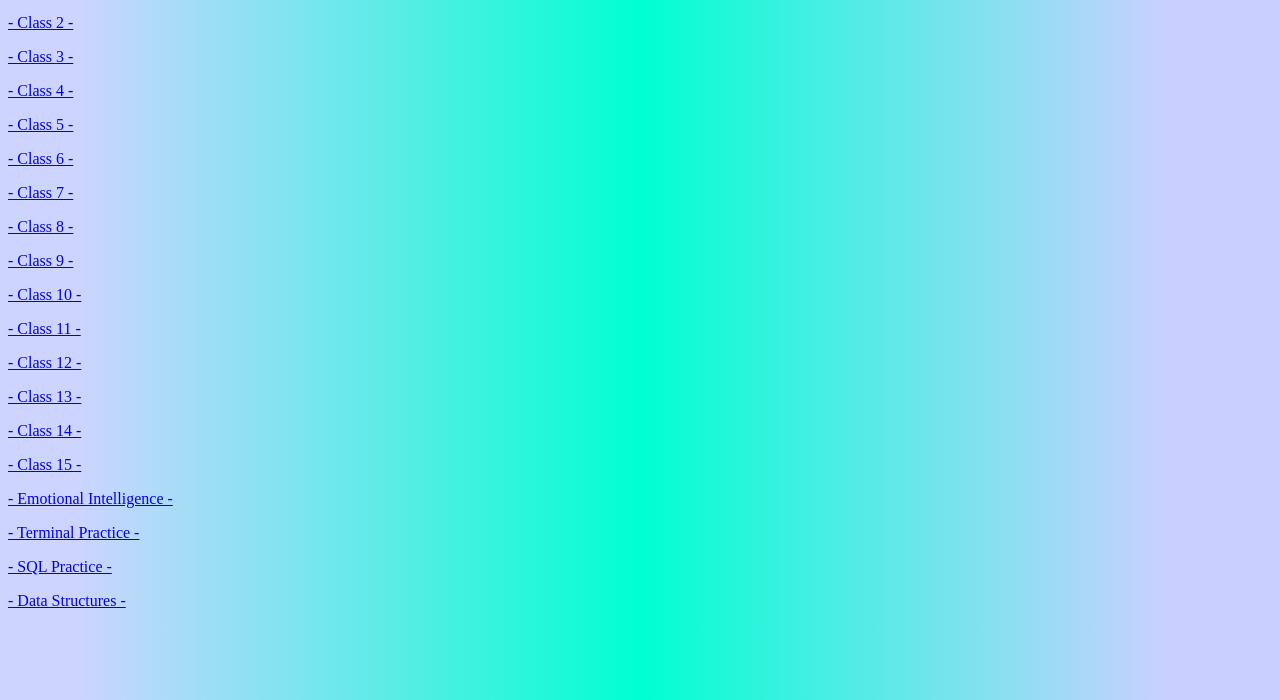
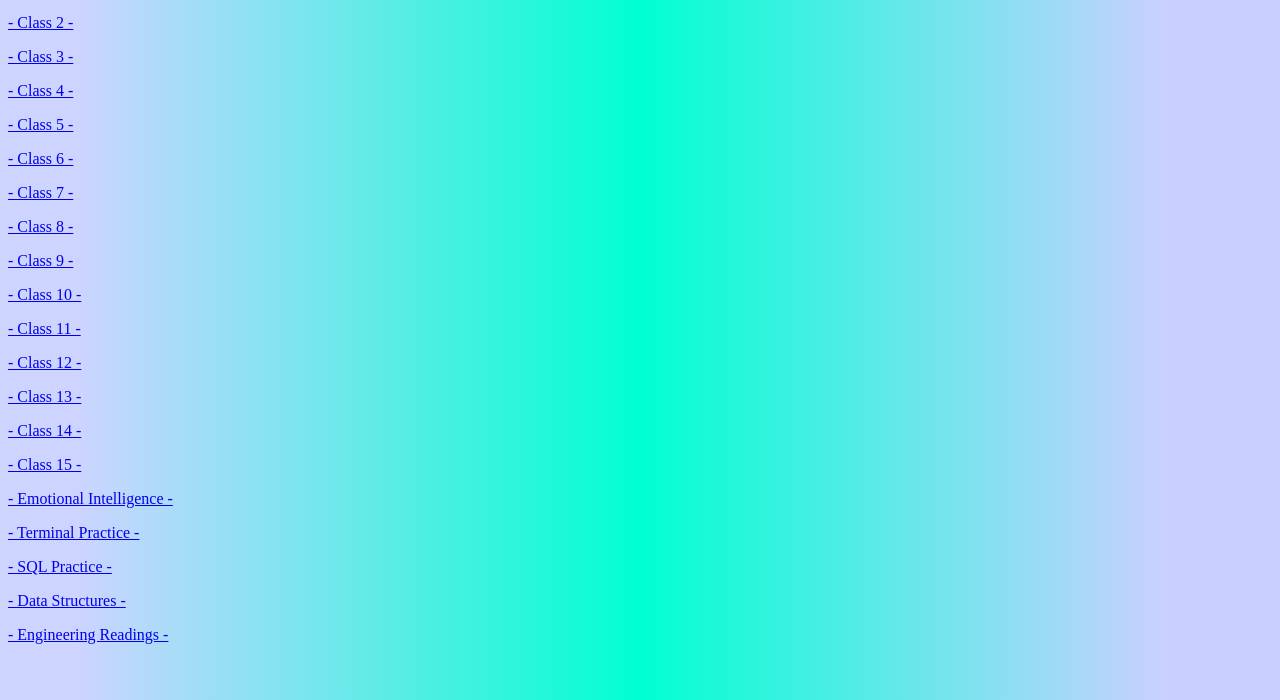
Before and after one commit to CodyLobdell/reading-notes-401, a plain HTML site: page index.html in a window 1280 px wide. Shown: the part 100-800 px from the top of the page. Drawn offline with Linux system fonts and the light colour scheme.

Commit message:
added engineering structure

```diff
--- a/index.html
+++ b/index.html
@@ -48,6 +48,8 @@
 
     <p><a href="https://codylobdell.github.io/reading-notes-401/dataStructure.html">- Data Structures -</a></p>
 
+    <p><a href="https://codylobdell.github.io/reading-notes-401/engineerReadings.html">- Engineering Readings -</a></p>
+
   </main>
   <script src="app.js"></script>
 </body>
```
Also changed, not shown: 1 other file.
